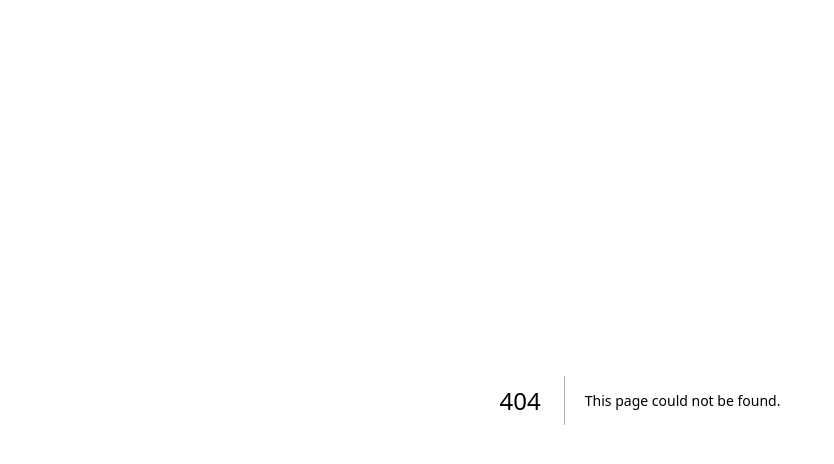
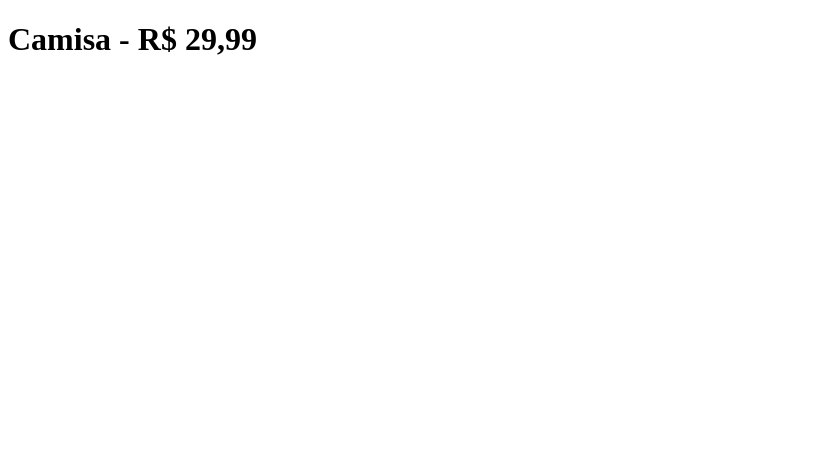
Before and after one commit to miyagui96/Nextjs, a Next.js app in the folder meuprojeto/: page /product/shirt in a window 1280 px wide. Before the commit this address had no page. Shown: the top 464 px of the page, without its empty margins (0-834 px from the left). Built offline with nearby package versions, Linux system fonts and the light colour scheme.

Commit message:
adicionado nested routes

```diff
--- /dev/null
+++ b/meuprojeto/src/pages/product/shirt.tsx
@@ -0,0 +1,3 @@
+export default function Shirt() {
+    return <h1>Camisa - R$ 29,99</h1>
+}
```
Also changed, not shown: meuprojeto/src/pages/product/index.tsx (renamed from meuprojeto/src/pages/product.tsx).
